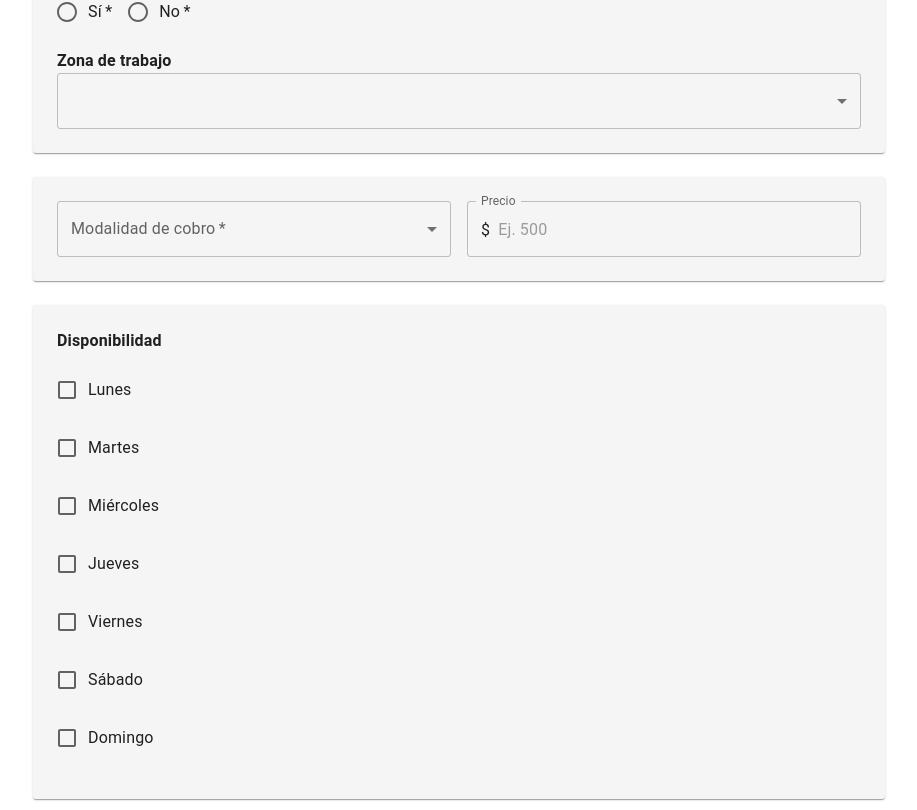
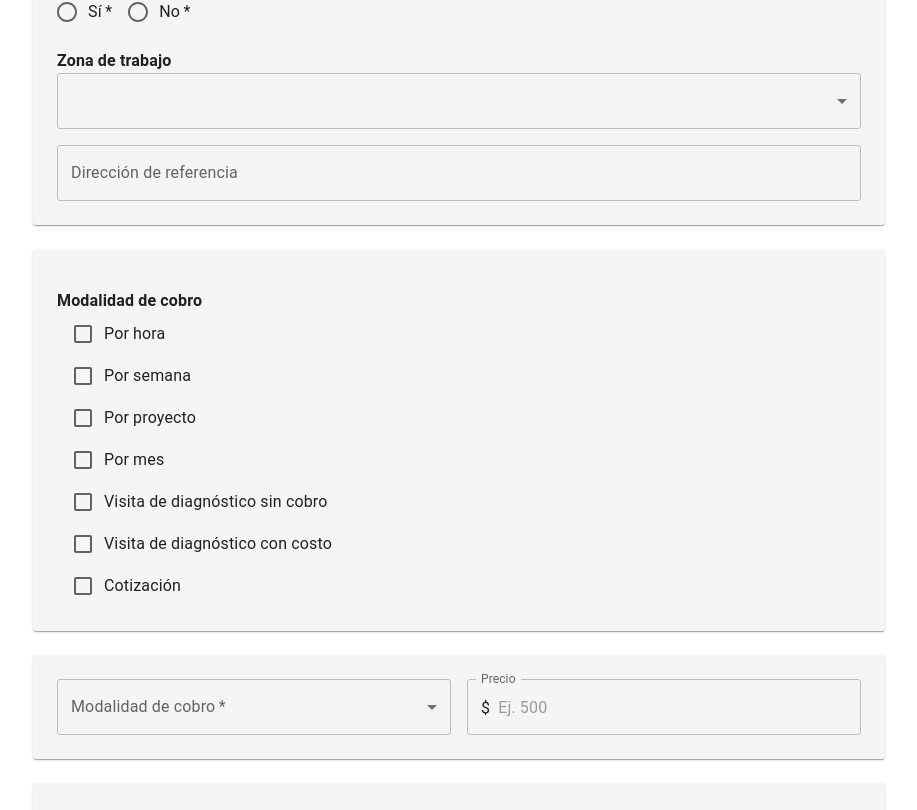
Before and after one commit to IcyHavit/ChambaFacil, a React (Vite) app: page /publicar in a window 1280 px wide. Shown: the part 659-1469 px from the top of the page, without its empty margins (181-1098 px from the left). Built offline with nearby package versions, Linux system fonts and the light colour scheme.

Commit message:
edicion previa del form Publicar servicio

```diff
--- a/src/components/Search/Sidebar.jsx
+++ b/src/components/Search/Sidebar.jsx
@@ -8,6 +8,7 @@ import ButtonMod from '../ButtonMod';
 
 export default function Sidebar({
     theme,
+    titulo,
     img,
     nombre,
     calificacion,
@@ -89,6 +90,12 @@ export default function Sidebar({
                             {renderStars()}
                         </Box>
                 </Typography>
+
+
+                <Typography sx={{ color: theme.palette.primary.main, marginTop: '0.5rem',fontSize:25, fontWeight:'bold'}}>
+                    {titulo}
+                </Typography>
+
 
                 <Typography variant="body1" sx={{ color: theme.palette.secondary.main, marginTop: '0.5rem' }}>
                     <Typography component="span" sx={{ fontWeight: 'bold' }}>Fecha de publicación:</Typography> {fechaPublicacion}
--- a/src/pages/Perfil.jsx
+++ b/src/pages/Perfil.jsx
@@ -4,7 +4,7 @@ import PerfilPrestamista from '../components/Perfil/PerfilPrestamista';
 export default function Perfil() {
 const tipoUsuario = ''; // Temporal, reemplaza por contexto de autenticación real
 
-return tipoUsuario === 'Cliente'
+return tipoUsuario === ''
   ? <PerfilCliente />
   : <PerfilPrestamista />;
 
--- a/src/pages/PublicarServicio.jsx
+++ b/src/pages/PublicarServicio.jsx
@@ -3,13 +3,15 @@ import React, { useState } from 'react';
 import {
   Box, Button, Container, Paper, TextField, Typography,
   FormControl, InputLabel, Select, MenuItem,
-  FormControlLabel, RadioGroup, Radio, Grid
+  FormControlLabel, RadioGroup, Radio, Grid,
+  FormGroup, Checkbox
 } from '@mui/material';
 import { useTheme } from '@mui/material/styles';
 import Navbar from '../components/Navbar';
 import Footer from '../components/Footer';
 import DisponibilidadDia from '../components/PublicarServicio/DisponibilidadDia';
 import SubidaImagenes from '../components/PublicarServicio/SubidaImagenes';
+import { Form } from 'react-router-dom';
 
 const diasSemana = ['Lunes', 'Martes', 'Miércoles', 'Jueves', 'Viernes', 'Sábado', 'Domingo'];
 const alcaldias = [
@@ -111,7 +113,6 @@ export default function PublicarServicio() {
 
             <Typography fontWeight="bold" mt={2}>Zona de trabajo</Typography>
             <Select fullWidth required value={zonaTrabajo} onChange={(e) => setZonaTrabajo(e.target.value)}>
-              <MenuItem value="A domicilio">A domicilio</MenuItem>
               <MenuItem value="Mi lugar">Mi lugar</MenuItem>
               {alcaldias.map((a) => (
                 <MenuItem key={a} value={a}>{a}</MenuItem>
@@ -122,12 +123,29 @@ export default function PublicarServicio() {
               <TextField fullWidth required label="Dirección de tu lugar" placeholder="Calle, número..." sx={{ mt: 2 }} value={direccion} onChange={(e) => setDireccion(e.target.value)} />
             )}
 
-            {zonaTrabajo !== '' && zonaTrabajo !== 'A domicilio' && (
-              <TextField fullWidth required label="Dirección de referencia" placeholder="Cerca de parque, metro..." sx={{ mt: 2 }} value={referencia} onChange={(e) => setReferencia(e.target.value)} />
+            {zonaTrabajo !== 'Mi lugar' && (
+              <TextField fullWidth label="Dirección de referencia" placeholder="Cerca de parque, metro..." sx={{ mt: 2 }} value={referencia} onChange={(e) => setReferencia(e.target.value)} />
             )}
           </Paper>
 
           {/* Bloque 4: Modalidad y precio */}
+
+
+          <Paper sx={{p:3, mb: 3}}>
+            <Typography fontWeight="bold" mt={2}>Modalidad de cobro</Typography>
+
+            <Box display="flex" flexDirection={{ xs: 'column', md: 'row' }} gap={2} pl={2}>
+              <FormGroup>
+                <FormControlLabel control={<Checkbox/>} label = 'Por hora' />
+                <FormControlLabel control = {<Checkbox/>} label='Por semana'/>
+                <FormControlLabel control={<Checkbox/>} label = 'Por proyecto'/>
+                <FormControlLabel control={<Checkbox/>} label = 'Por mes' />
+                <FormControlLabel control={<Checkbox/>} label='Visita de diagnóstico sin cobro'/>
+                <FormControlLabel control= {<Checkbox/>} label='Visita de diagnóstico con costo'/>
+                <FormControlLabel control={<Checkbox/>} label='Cotización'/>
+              </FormGroup>
+            </Box>
+          </Paper>
           <Paper sx={{ p: 3, mb: 3 }}>
             <Box display="flex" flexDirection={{ xs: 'column', md: 'row' }} gap={2}>
               <FormControl required fullWidth>
@@ -135,7 +153,7 @@ export default function PublicarServicio() {
                 <Select value={tipoPrecio} label="Modalidad de cobro" onChange={(e) => setTipoPrecio(e.target.value)}>
                   <MenuItem value="Por hora">Por hora</MenuItem>
                   <MenuItem value="Por proyecto">Por proyecto</MenuItem>
-                  <MenuItem value="Visita de diagnóstico">Visita de diagnóstico</MenuItem>
+                  <MenuItem value="Visita de diagnóstico sin cobro">Visita de diagnóstico</MenuItem>
                   <MenuItem value="Cotización">Cotización</MenuItem>
                   <MenuItem value="Semana">Semana</MenuItem>
                   <MenuItem value="Mes">Mes</MenuItem>
--- a/src/pages/Search.jsx
+++ b/src/pages/Search.jsx
@@ -99,6 +99,7 @@ export default function Search() {
           {selectedWork ? (
             <Sidebar
               theme={theme}
+              titulo={selectedWork.titulo}
               img={selectedWork.imagen}
               nombre={selectedWork.prestamista}
               calificacion={4.5} // Puedes ajustar esto según los datos disponibles
```
